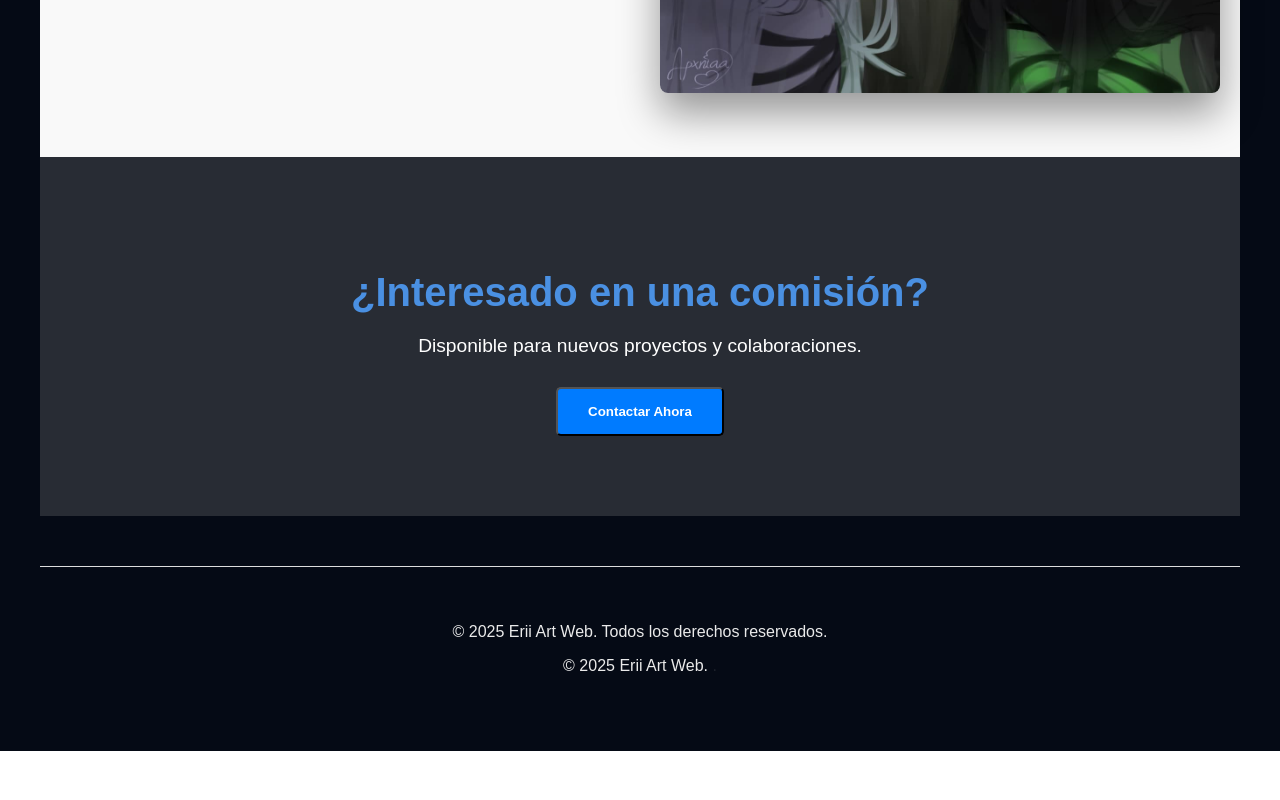
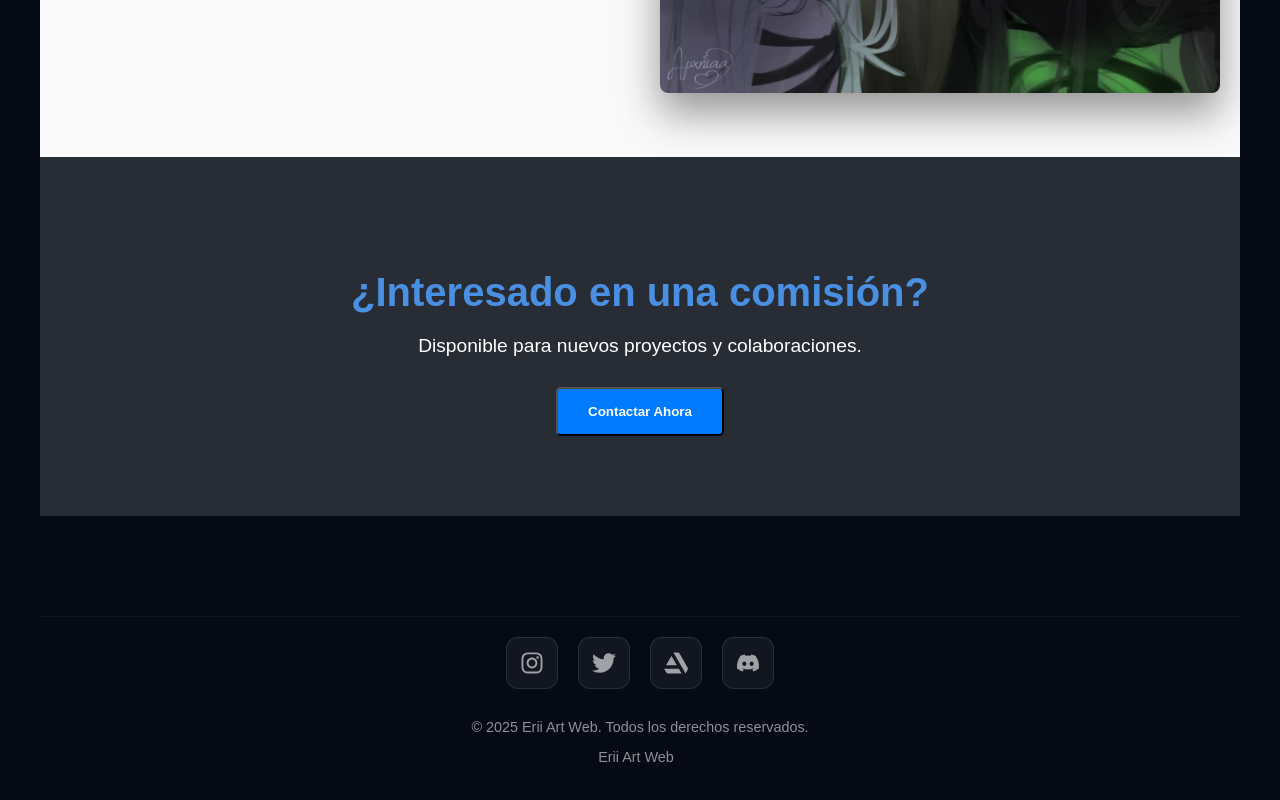
Before and after one commit to ChrisIgn/Art_pag, a React (Create React App) app: page / in a window 1280 px wide. Shown: the part 2510-3310 px from the top of the page. Before the commit the page ends 3261 px from the top, so only its background shows below. Built offline with nearby package versions, Linux system fonts and the light colour scheme; no server answers; the database is empty.

Commit message:
Detalles de seguridad y mejor en envio de avisos mediante discord y whats

```diff
--- a/src/components/ContactoForm.js
+++ b/src/components/ContactoForm.js
@@ -12,12 +12,33 @@ const handleSubmit = async (e) => {
     e.preventDefault();
     setStatus('sending');
 
+
+    const DISCORD_WEBHOOK_URL = process.env.REACT_APP_DISCORD_WEBHOOK;
+
     try {
         // 1. Guardamos en Firebase (lo que ya teníamos)
         await addDoc(collection(db, 'mensajes'), {
             ...formData,
             fecha: serverTimestamp(),
             leido: false
+        });
+
+        // 2. Notificación a Discord
+        await fetch(DISCORD_WEBHOOK_URL, {
+            method: 'POST',
+            headers: { 'Content-Type': 'application/json' },
+            body: JSON.stringify({
+                content: "🔔 **¡Nueva Solicitud de Comisión!**",
+                embeds: [{
+                    title: `Mensaje de ${formData.nombre}`,
+                    color: 4886498, // Color azul
+                    fields: [
+                        { name: "Email", value: formData.email, inline: true },
+                        { name: "Mensaje", value: formData.mensaje }
+                    ],
+                    footer: { text: "Enviado desde Erii Art Web" }
+                }]
+            })
         });
 
         // 2. Lógica de WhatsApp
--- a/src/firebase/config.js
+++ b/src/firebase/config.js
@@ -8,12 +8,12 @@ import { getAuth } from "firebase/auth";
 
 // Your web app's Firebase configuration
 const firebaseConfig = {
-  apiKey: "AIzaSyCVzVBvdoHJQ_w7RvKdI8Pr7cQ6b5tOeoo",
-  authDomain: "fishy-art-portafolio.firebaseapp.com",
-  projectId: "fishy-art-portafolio",
-  storageBucket: "fishy-art-portafolio.firebasestorage.app",
-  messagingSenderId: "1096165914828",
-  appId: "1:1096165914828:web:b3e0802a369ec417e92a69"
+  apiKey: process.env.REACT_APP_FIREBASE_API_KEY,
+  authDomain: process.env.REACT_APP_FIREBASE_AUTH_DOMAIN,
+  projectId: process.env.REACT_APP_FIREBASE_PROJECT_ID,
+  storageBucket: process.env.REACT_APP_FIREBASE_STORAGE_BUCKET,
+  messagingSenderId: process.env.REACT_APP_FIREBASE_MESSAGING_SENDER_ID,
+  appId: process.env.REACT_APP_FIREBASE_APP_ID
 };
 
 // Initialize Firebase
--- a/src/pages/HomePage.css
+++ b/src/pages/HomePage.css
@@ -66,11 +66,26 @@
 }
 
 .site-footer {
-  text-align: center;
-  padding: 40px 20px;
-  border-top: 1px solid #ddd;
-  margin-top: 50px;
+    padding: 0px 20px;
+    margin-top: 100px;
+    border-top: 1px solid rgba(255, 255, 255, 0.05);
+    text-align: center;
 }
+
+.footer-info {
+    margin-top: 30px;
+    opacity: 0.6;
+    font-size: 0.9rem;
+}
+
+.secret-dot {
+    opacity: 0.05;
+    text-decoration: none;
+    color: inherit;
+    cursor: default;
+}
+
+.secret-dot:hover { opacity: 0.2; }
 
 /* En tu HomePage.css o Header.css */
 .anchor-section {
--- a/src/pages/HomePage.js
+++ b/src/pages/HomePage.js
@@ -120,13 +120,17 @@ const [mostrarContacto, setMostrarContacto] = useState(false);
                         </button>
                     </section>
                     <footer className="site-footer">
-                        <p>© {new Date().getFullYear()} Erii Art Web. Todos los derechos reservados.</p>
-                    <p>
-                        © {new Date().getFullYear()} Erii Art Web.
-                        {/* Un punto casi invisible que te lleva al admin */}
-                        <a href="/admin" style={{ opacity: 0.1, cursor: 'default', textDecoration: 'none', color: 'inherit' }}> .</a>
-                    </p>
+                        <div className="footer-content reveal">
+                            <SocialLinks /> {/* <--- Aquí aparecen en el footer */}
 
+                            <div className="footer-info">
+                                <p>© {new Date().getFullYear()} Erii Art Web. Todos los derechos reservados.</p>
+                                <p className="admin-access">
+                                    Erii Art Web
+                                    <a href="/admin" className="secret-dot"> .</a>
+                                </p>
+                            </div>
+                        </div>
                     </footer>
                 </div>
             </main>
@@ -152,6 +156,7 @@ const [mostrarContacto, setMostrarContacto] = useState(false);
                 </div>,
                 document.body
             )}
+
         </div>
     );
 };
```
Also changed, not shown: 1 other file (tests, documents, lock files or other folders).
